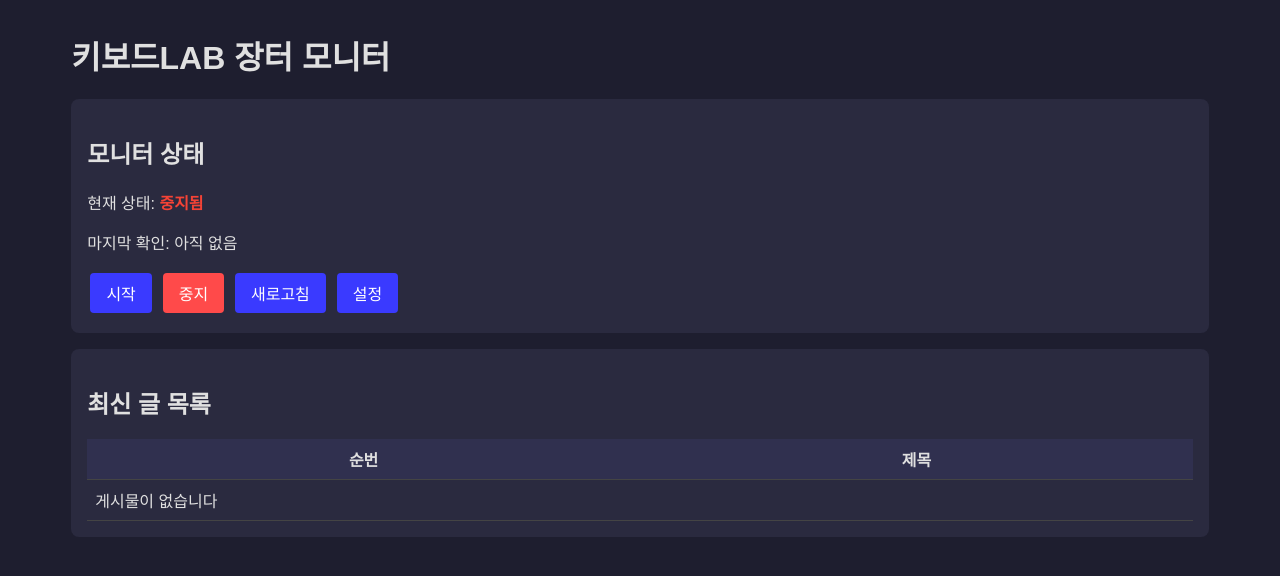
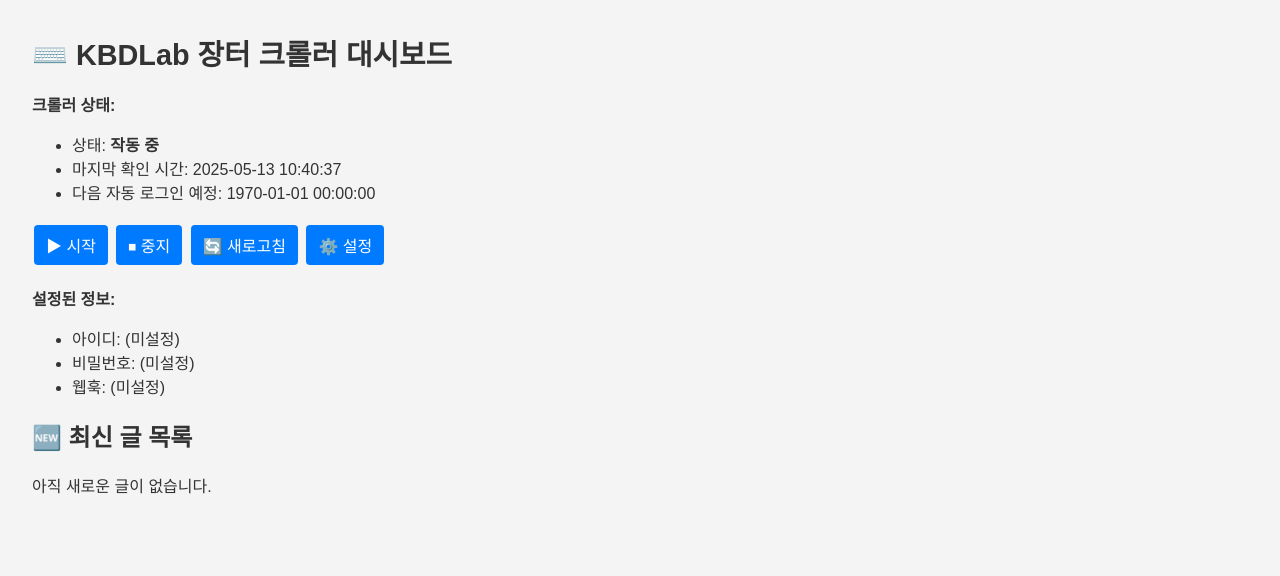
Before and after one commit to RNSK1578/kbdlab-watcher, a Flask app: page / in a window 1280 px wide. Shown: the top 576 px of the page. Run offline with Flask 3, Linux system fonts and the light colour scheme.

Commit message:
dashboard.html

```diff
--- a/templates/dashboard.html
+++ b/templates/dashboard.html
@@ -1,68 +1,74 @@
 <!DOCTYPE html>
 <html lang="ko">
 <head>
-  <meta charset="UTF-8"/>
-  <title>키보드LAB 장터 모니터</title>
-  <!-- 60초마다 페이지 자동 새로고침 -->
-  <meta http-equiv="refresh" content="60">
+    <meta charset="UTF-8">
+    <title>KBDLab Watcher</title>
     <style>
-    body{background:#1e1e2f;color:#e0e0e0;font-family:sans-serif}
-    .container{width:90%;margin:2rem auto}
-    .card{background:#2a2a3f;padding:1rem;border-radius:8px;margin-bottom:1rem}
-    .btn{display:inline-block;padding:.5rem 1rem;margin:.2rem;background:#3a3aff;color:#fff;
-         text-decoration:none;border-radius:4px}
-    .btn.red{background:#ff4a4a}
-    table{width:100%;border-collapse:collapse}
-    th,td{padding:.5rem;border-bottom:1px solid #444}
-    th{background:#30304f}
+        body { font-family: sans-serif; margin: 2rem; background: #f4f4f4; color: #333; }
+        h1 { font-size: 1.8rem; }
+        table { border-collapse: collapse; width: 100%; margin-top: 1rem; background: white; }
+        th, td { border: 1px solid #ccc; padding: 8px; text-align: left; }
+        th { background-color: #eee; }
+        a.button {
+            display: inline-block;
+            padding: 8px 12px;
+            margin: 5px 2px;
+            background: #007bff;
+            color: white;
+            text-decoration: none;
+            border-radius: 4px;
+        }
+        a.button:hover { background: #0056b3; }
+        .info { margin-top: 1rem; }
+        .warning { color: red; }
     </style>
 </head>
 <body>
-  <div class="container">
+    <h1>⌨️ KBDLab 장터 크롤러 대시보드</h1>
 
-    <h1>키보드LAB 장터 모니터</h1>
+    <div>
+        <strong>크롤러 상태:</strong>
+        <ul>
+            <li>상태: <strong>{{ '작동 중' if status.running else '중지됨' }}</strong></li>
+            <li>마지막 확인 시간: {{ status.last_check|int|datetimeformat }}</li>
+            <li>다음 자동 로그인 예정: {{ status.next_relogin|int|datetimeformat }}</li>
+        </ul>
 
-    <div class="card">
-      <h2>모니터 상태</h2>
-      <p>현재 상태:
-        {% if status.running %}
-          <strong style="color:#4caf50">실행 중</strong>
-        {% else %}
-          <strong style="color:#f44336">중지됨</strong>
-        {% endif %}
-      </p>
-      <p>마지막 확인:
-        {% if status.last_check %}
-          {{ status.last_check|int|datetimeformat }}
-        {% else %}
-          아직 없음
-        {% endif %}
-      </p>
-      <a href="{{ url_for('start') }}"   class="btn">시작</a>
-      <a href="{{ url_for('stop') }}"    class="btn red">중지</a>
-      <a href="{{ url_for('refresh') }}" class="btn">새로고침</a>
-      <a href="{{ url_for('settings') }}"class="btn">설정</a>
+        <a class="button" href="/start">▶ 시작</a>
+        <a class="button" href="/stop">⏹ 중지</a>
+        <a class="button" href="/refresh">🔄 새로고침</a>
+        <a class="button" href="/settings">⚙️ 설정</a>
     </div>
 
-    <div class="card">
-      <h2>최신 글 목록</h2>
+    <div class="info">
+        <strong>설정된 정보:</strong>
+        <ul>
+            <li>아이디: {{ config.username or '(미설정)' }}</li>
+            <li>비밀번호: {{ '******' if config.password else '(미설정)' }}</li>
+            <li>웹훅: {{ config.webhook_url or '(미설정)' }}</li>
+        </ul>
+    </div>
+
+    <h2>🆕 최신 글 목록</h2>
+    {% if status.posts %}
         <table>
-        <thead><tr><th>순번</th><th>제목</th></tr></thead>
+            <thead>
+                <tr>
+                    <th>제목</th>
+                    <th>링크</th>
+                </tr>
+            </thead>
             <tbody>
-          {% if status.posts %}
                 {% for post in status.posts %}
                 <tr>
-                <td>{{ loop.index }}</td>
-                <td><a href="{{ post.url }}" target="_blank" style="color:#4facff">{{ post.title }}</a></td>
+                    <td>{{ post.title }}</td>
+                    <td><a href="{{ post.url }}" target="_blank">바로가기</a></td>
                 </tr>
                 {% endfor %}
-          {% else %}
-            <tr><td colspan="2">게시물이 없습니다</td></tr>
-          {% endif %}
             </tbody>
         </table>
-    </div>
-
-  </div>
+    {% else %}
+        <p>아직 새로운 글이 없습니다.</p>
+    {% endif %}
 </body>
 </html>
```
Lines whose indentation alone changed are shown as unchanged.
